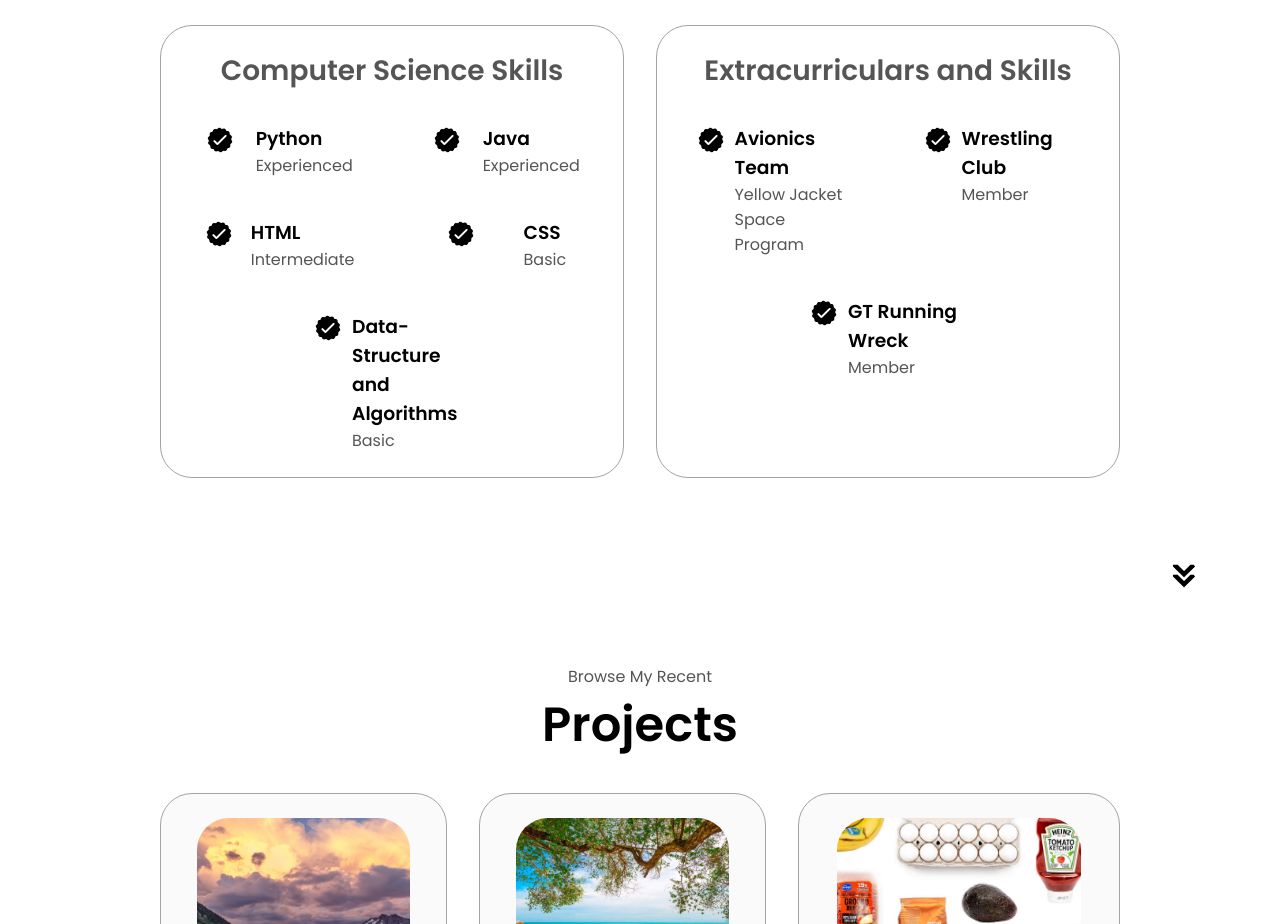
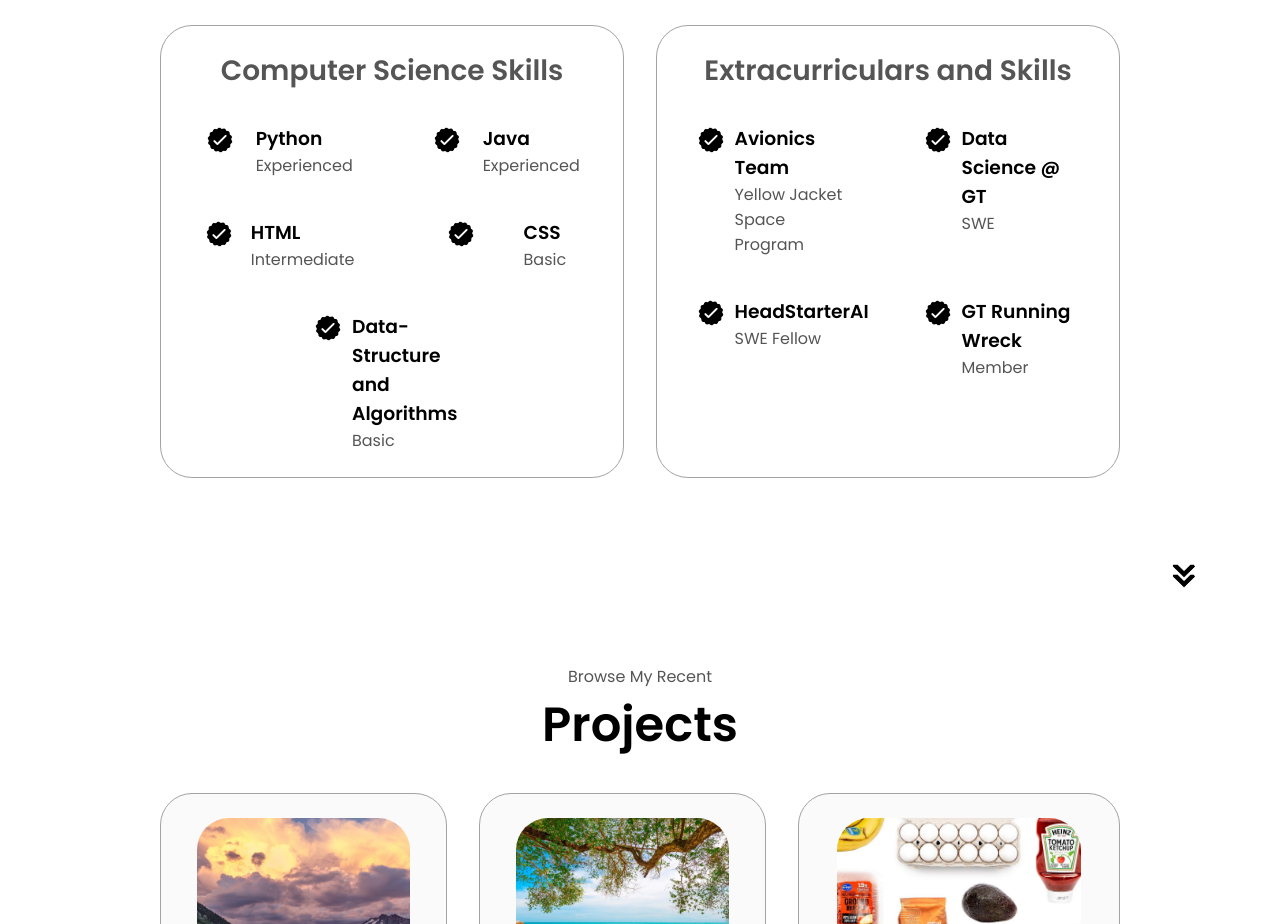
Before and after one commit to williamli12/williamli12.github.io, a plain HTML site: page index.html in a window 1280 px wide. Shown: the part 1800-2724 px from the top of the page. Drawn offline with Linux system fonts and the light colour scheme.

Commit message:
Update index.html

```diff
--- a/index.html
+++ b/index.html
@@ -148,8 +148,15 @@
                             <article>
                                 <img src="./assets/checkmark.png" alt="Experience icon" class="icon">
                                 <div>
-                                    <h3>Wrestling Club</h3>
-                                    <p>Member</p>
+                                    <h3>Data Science @ GT</h3>
+                                    <p>SWE</p>
+                                </div>
+                            </article>
+                            <article>
+                                <img src="./assets/checkmark.png" alt="Experience icon" class="icon">
+                                <div>
+                                    <h3>HeadStarterAI</h3>
+                                    <p>SWE Fellow</p>
                                 </div>
                             </article>
                             <article>
```
